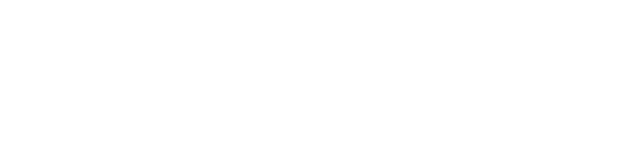
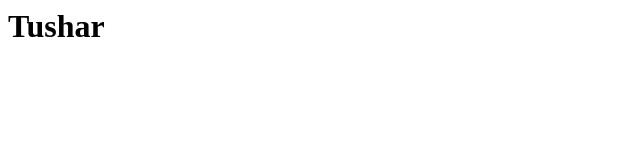
Before and after one commit to tusharshiwarkar/ecommerce, a plain HTML site: page index.html in a window 1280 px wide. Shown: the whole page, without its empty margins (0-640 px from the left). Drawn offline with Linux system fonts and the light colour scheme.

Commit message:
index.html

```diff
--- a/index.html
+++ b/index.html
@@ -1,3 +1,5 @@
 <html>
-
+   <body>
+       <h1>Tushar</h1>
+   </body>
 </html>
```
